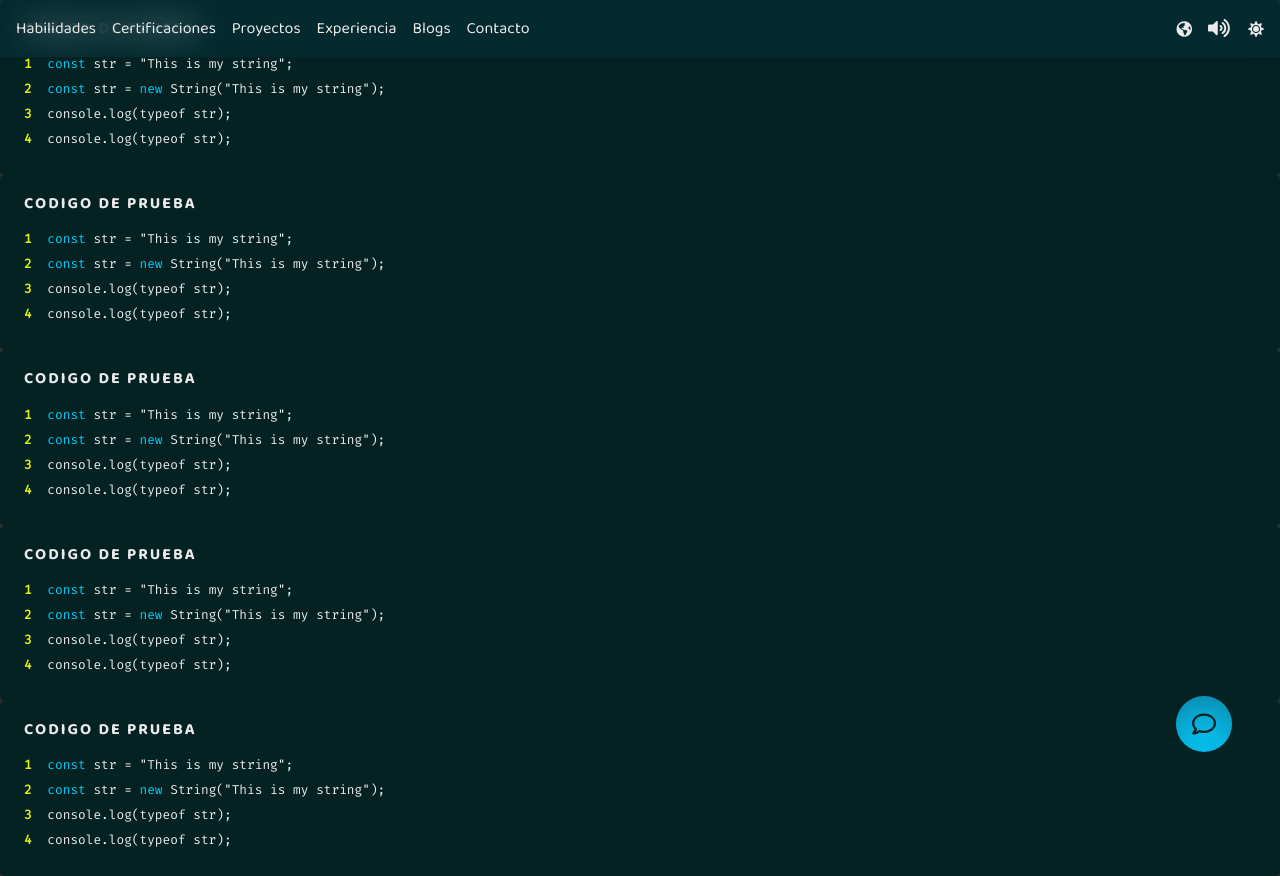
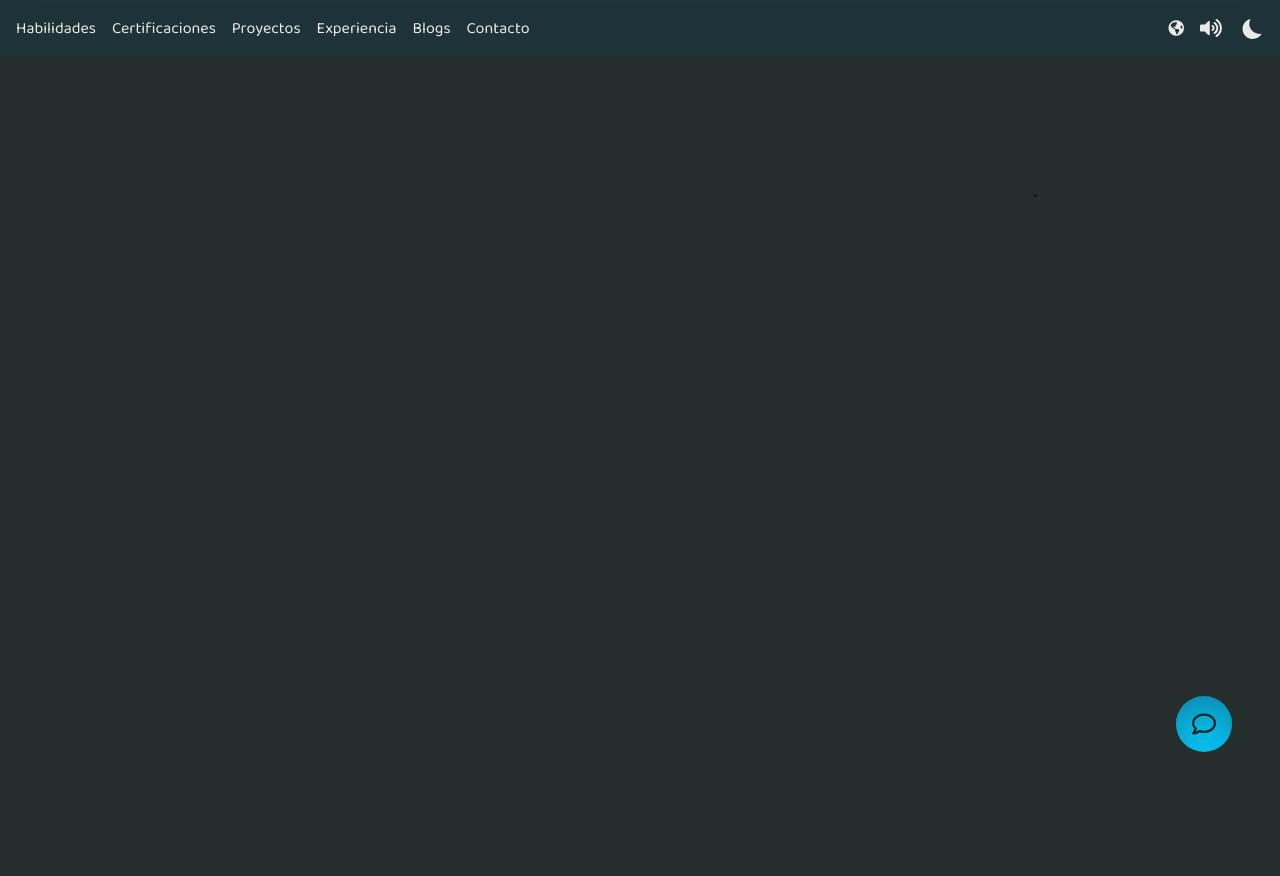
Before and after one commit to A14Narriaga/A14Narriaga.github.io, an Angular app: page / in a window 1280 px wide. After the commit the page ends 800 px from the top, so only its background shows below. Built offline with nearby package versions, Linux system fonts and the light colour scheme; a web font is replaced by a local one.

Commit message:
✨ Theme icon

```diff
--- a/src/app/containers/components/navbar/navbar.component.html
+++ b/src/app/containers/components/navbar/navbar.component.html
@@ -65,7 +65,52 @@
           </g>
         </svg>
       </li>
-      <li><i class="fas fa-sun"></i></li>
+      <li (click)="toggleTheme()">
+        <svg
+          #themeIcon
+          class="theme-icon"
+          data-dark="false"
+          xmlns="http://www.w3.org/2000/svg"
+          viewBox="0 0 294.3 294.26"
+        >
+          <g id="sun-rays">
+            <path
+              d="M146.77,0a19.62,19.62,0,1,1-19.23,20.2A19.66,19.66,0,0,1,146.77,0Z"
+            />
+            <path
+              d="M59.22,39.24a19.62,19.62,0,1,1-20,19.45A19.65,19.65,0,0,1,59.22,39.24Z"
+            />
+            <path
+              d="M255,60a19.63,19.63,0,1,1-18.63-20.77A19.69,19.69,0,0,1,255,60Z"
+            />
+            <path
+              d="M19.7,166.74a19.61,19.61,0,1,1,19.53-19.9A19.63,19.63,0,0,1,19.7,166.74Z"
+            />
+            <path
+              d="M294.3,147.44a19.62,19.62,0,1,1-19.5-19.92A19.66,19.66,0,0,1,294.3,147.44Z"
+            />
+            <path
+              d="M59.07,255a19.62,19.62,0,1,1,19.4-20A19.65,19.65,0,0,1,59.07,255Z"
+            />
+            <path
+              d="M235.84,255a19.62,19.62,0,1,1,19.22-20.22A19.64,19.64,0,0,1,235.84,255Z"
+            />
+            <path
+              d="M166.77,275A19.62,19.62,0,1,1,147.27,255,19.66,19.66,0,0,1,166.77,275Z"
+            />
+          </g>
+          <g id="sun">
+            <path
+              d="M245.25,147.3a98.13,98.13,0,0,1-98.48,97.91c-54.14-.11-97.89-44.29-97.72-98.67.17-53.73,44.18-97.49,98.07-97.5A98.13,98.13,0,0,1,245.25,147.3Z"
+            />
+          </g>
+          <g id="moon">
+            <path
+              d="M127.65,24.4c-21.57,47-20,91.93,10.95,133.21S212.46,212.75,263,205.76c-11.16,37.05-72.76,69.28-119.84,63.4C81,261.39,34.35,212.73,31.48,152.59,28.57,91.67,68.59,37.83,127.65,24.4Z"
+            />
+          </g>
+        </svg>
+      </li>
     </ul>
   </nav>
 </section>
--- a/src/app/containers/components/navbar/navbar.component.sass
+++ b/src/app/containers/components/navbar/navbar.component.sass
@@ -22,6 +22,8 @@
         align-items: center
         a
           text-decoration: none
+        &:hover
+          cursor: pointer
 
 @media (max-width: 680px)
   .mobile-nav-toggle
@@ -45,35 +47,17 @@
     transition: transform 350ms ease-in
     transform: translateX(-100%)
     nav
-      flex-direction: column
+      flex-direction: column-reverse
       .links
         flex-direction: column
+      .configs
         margin-bottom: 3rem
-      .configs
+        svg
+          width: 2rem
+        i
+          font-size: 1.5rem
   .nav[data-visible="true"]
     transform: translateX(0%)
-
-.sound-icon
-  width: 1.5rem
-  #horn, #vol1, #vol2, #vol3
-    fill: var(--text-color)
-    transition: all 1s cubic-bezier(1,-0.32,0,1.44)
-  #horn
-    transition-delay: 0s
-  #vol1
-    transition-delay: 0.8s
-  #vol2
-    transition-delay: 0.4s
-  #vol3
-    transition-delay: 0s
-  &:hover
-    cursor: pointer
-.sound-icon[data-sound="false"]
-  #horn
-    transform: translateX(25%)
-    transition-delay: 1.2s
-  #vol1, #vol2, #vol3
-    opacity: 0
 
 .menu-icon
   #top, #middle, #bottom
@@ -93,6 +77,52 @@
   #bottom
     transform: rotate(45deg) translateX(-15%) translateY(15%)
 
+.sound-icon
+  width: 1.5rem
+  #horn, #vol1, #vol2, #vol3
+    fill: var(--text-color)
+    transition: all 1s cubic-bezier(1,-0.32,0,1.44)
+  #horn
+    transition-delay: 0s
+  #vol1
+    transition-delay: 0.8s
+  #vol2
+    transition-delay: 0.4s
+  #vol3
+    transition-delay: 0s
+.sound-icon[data-sound="false"]
+  #horn
+    transform: translateX(25%)
+    transition-delay: 1s
+  #vol1, #vol2, #vol3
+    opacity: 0
+
+.theme-icon
+  width: 1.5rem
+  #moon, #sun, #sun-rays
+    fill: var(--text-color)
+    transition: all 1s cubic-bezier(1,-0.32,0,1.44)
+  #moon
+    transform-origin: center center
+    transform: rotate(-90deg) scale(0.5)
+    opacity: 0
+  #sun
+    transform-origin: center center
+  #sun-rays
+    transform-origin: center center
+    transition-delay: 0.2s
+.theme-icon[ data-dark="false"]
+  #moon
+    transform: scale(1)
+    transition-delay: 0.2s
+    opacity: 1
+  #sun
+    opacity: 0
+    transform: scale(0.5)
+  #sun-rays
+    opacity: 0
+    transform: rotate(-90deg) scale(0.5)
+
 @supports(backdrop-filter: blur(1rem))
   .nav
     backdrop-filter: blur(1rem)
--- a/src/app/containers/components/navbar/navbar.component.ts
+++ b/src/app/containers/components/navbar/navbar.component.ts
@@ -11,6 +11,7 @@ export class NavbarComponent {
   @ViewChild('nav') refNav!: ElementRef<HTMLDivElement>
   @ViewChild('menuIcon') refMenuIcon!: ElementRef<SVGElement>
   @ViewChild('soundIcon') refSoundIcon!: ElementRef<SVGElement>
+  @ViewChild('themeIcon') refThemeIcon!: ElementRef<SVGElement>
 
   toggleNav() {
     const nav = this.refNav.nativeElement;
@@ -33,4 +34,12 @@ export class NavbarComponent {
     )
   }
 
+  toggleTheme() {
+    const themeIcon = this.refThemeIcon.nativeElement;
+    themeIcon.setAttribute(
+      'data-dark',
+      themeIcon.getAttribute('data-dark') === 'false' ? 'true' : 'false'
+    )
+  }
+
 }
--- a/src/app/containers/pages/home/home.component.html
+++ b/src/app/containers/pages/home/home.component.html
@@ -15,9 +15,4 @@
   </div>
   <app-profile-picture></app-profile-picture>
 </section> -->
-<app-code></app-code>
-<app-code></app-code>
-<app-code></app-code>
-<app-code></app-code>
-<app-code></app-code>
 <app-bot></app-bot>
```
